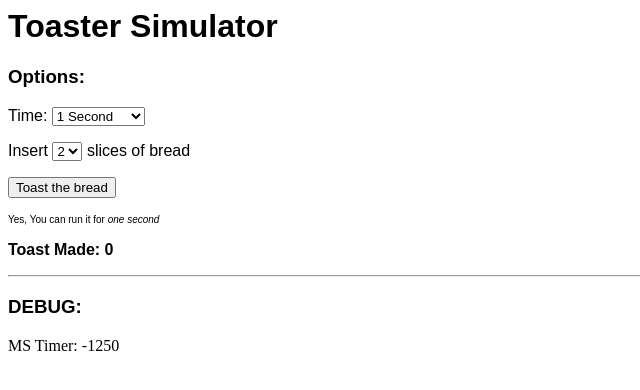
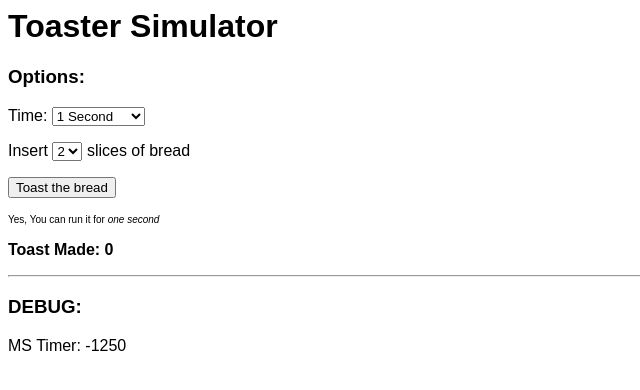
Before and after one commit to droc101/internet-toaster, a plain HTML site: page index.html in a window 1280 px wide. Shown: the full height of the page, 0-640 px from the left. Drawn offline with Linux system fonts and the light colour scheme.

Commit message:
Update index.html

```diff
--- a/index.html
+++ b/index.html
@@ -20,6 +20,11 @@
             window.global_timer = parseInt(time);
         };
   	</script>
+  	<style>
+  		* {
+         	font-family: Arial;
+      	}
+  	</style>
 </head>
 <body>
 <h1><span style="font-family:arial,helvetica,sans-serif;">Toaster Simulator</span></h1>
```
